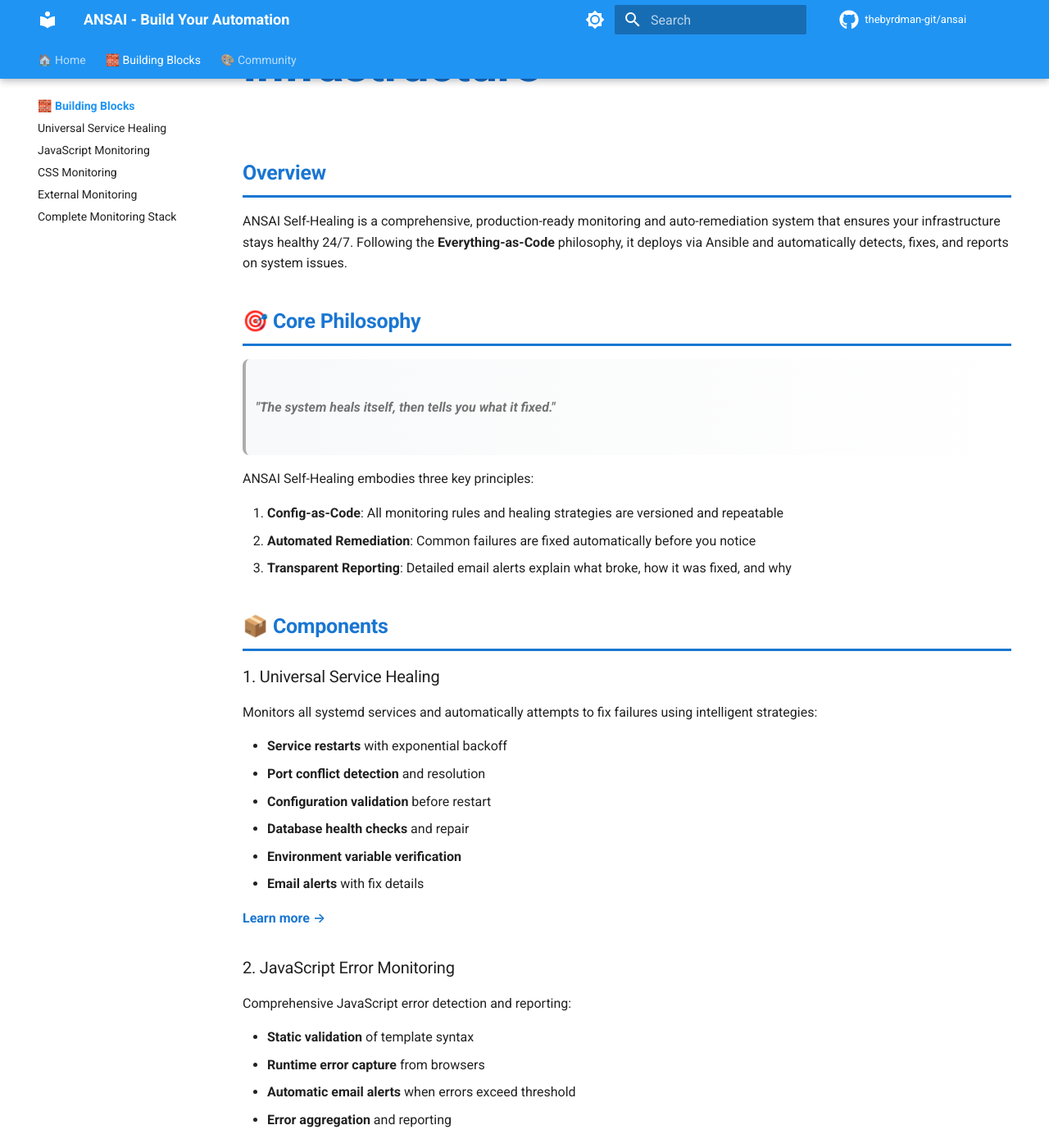
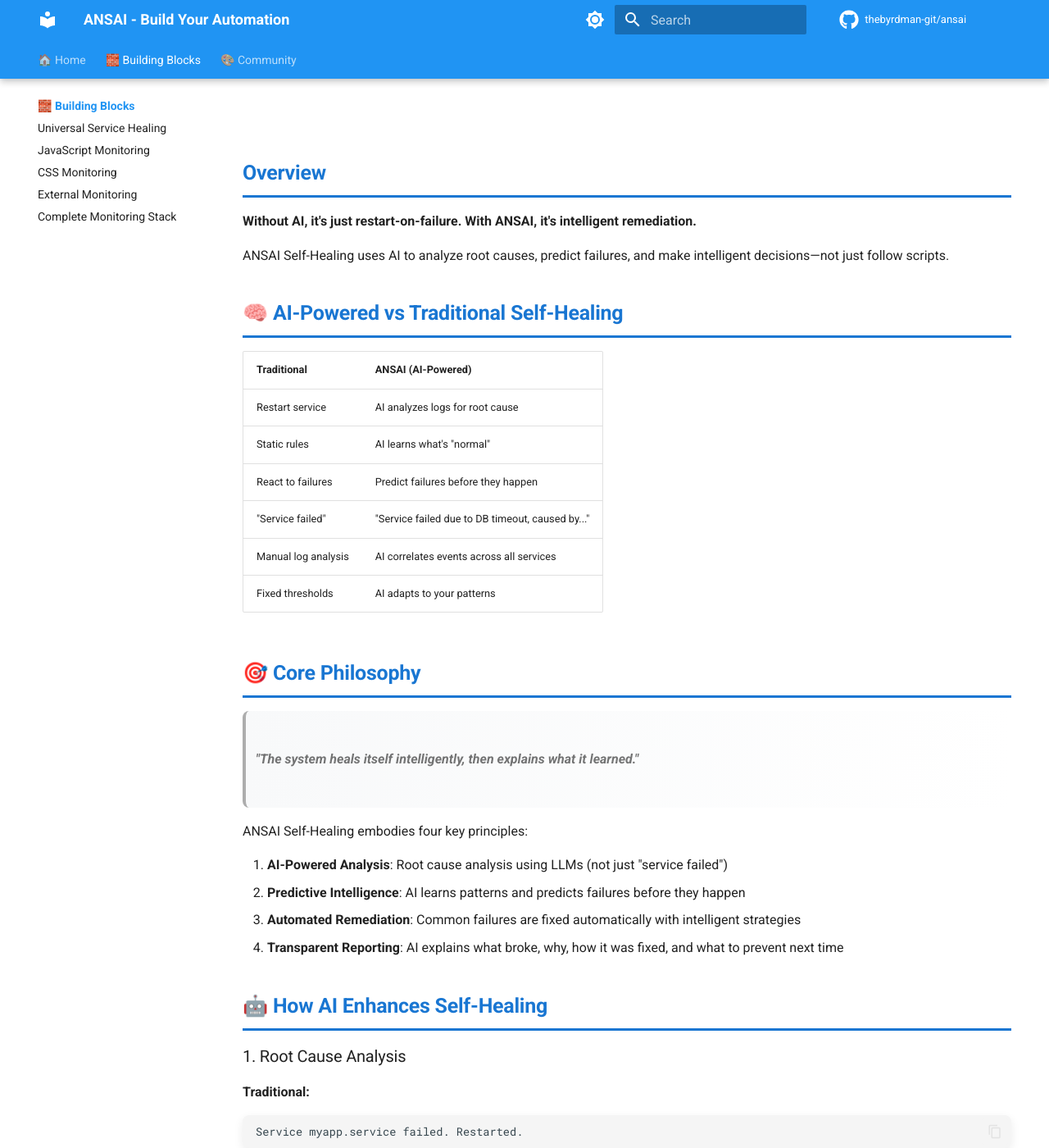
Before and after one commit to thebyrdman-git/ansai, an MkDocs documentation site: the page built from docs/self-healing/index.md, in a window 1280 px wide and 1400 px high, scrolled down 224 px. Shown: the whole window at 82% size. Built offline with MkDocs 1.6.1 and Material for MkDocs 9.7.7, drawn with Linux system fonts in a browser that asks for light colours; comment, search, counter and statistics services are not loaded; some of the changed text lies outside the part shown.

Commit message:
feat: Complete AI integration workflows + docs
FABRIC AI WORKFLOW ✅:
- ansai-fabric script (AI-powered text processing)
- Analyze, summarize, extract, redact, explain
- Integrates with LiteLLM proxy
- Supports Fabric patterns (analyze_logs, etc.)

AI INTEGRATION GUIDE ✅:
- Comprehensive guide for both LiteLLM and Fabric
- Real-world use cases (root cause, cost optimization)
- Security & privacy best practices
- Integration examples with ANSAI workflows
- Cost comparison table

SELF-HEALING DOCS UPDATED ✅:
- AI-Powered vs Traditional comparison table
- Root cause analysis examples (AI explains WHY)
- Predictive failure detection (AI predicts before crash)
- Event correlation (AI connects dots across services)
- 'Without AI, it's just restart-on-failure'

EXAMPLES:
- Root cause: 'DB timeout caused by traffic spike'
- Predictive: 'Memory leak detected, will OOM in 6h'
- Correlation: 'Disk contention from backup job'

READY FOR LAUNCH! 🚀

````diff
--- a/docs/self-healing/index.md
+++ b/docs/self-healing/index.md
@@ -1,18 +1,95 @@
-# 🛡️ ANSAI Self-Healing Infrastructure
+# 🛡️ ANSAI AI-Powered Self-Healing
 
 ## Overview
 
-ANSAI Self-Healing is a comprehensive, production-ready monitoring and auto-remediation system that ensures your infrastructure stays healthy 24/7. Following the **Everything-as-Code** philosophy, it deploys via Ansible and automatically detects, fixes, and reports on system issues.
+**Without AI, it's just restart-on-failure. With ANSAI, it's intelligent remediation.**
+
+ANSAI Self-Healing uses AI to analyze root causes, predict failures, and make intelligent decisions—not just follow scripts.
+
+## 🧠 AI-Powered vs Traditional Self-Healing
+
+| **Traditional** | **ANSAI (AI-Powered)** |
+|----------------|----------------------|
+| Restart service | AI analyzes logs for root cause |
+| Static rules | AI learns what's "normal" |
+| React to failures | Predict failures before they happen |
+| "Service failed" | "Service failed due to DB timeout, caused by..." |
+| Manual log analysis | AI correlates events across all services |
+| Fixed thresholds | AI adapts to your patterns |
 
 ## 🎯 Core Philosophy
 
-> **"The system heals itself, then tells you what it fixed."**
+> **"The system heals itself intelligently, then explains what it learned."**
 
-ANSAI Self-Healing embodies three key principles:
+ANSAI Self-Healing embodies four key principles:
 
-1. **Config-as-Code**: All monitoring rules and healing strategies are versioned and repeatable
-2. **Automated Remediation**: Common failures are fixed automatically before you notice
-3. **Transparent Reporting**: Detailed email alerts explain what broke, how it was fixed, and why
+1. **AI-Powered Analysis**: Root cause analysis using LLMs (not just "service failed")
+2. **Predictive Intelligence**: AI learns patterns and predicts failures before they happen
+3. **Automated Remediation**: Common failures are fixed automatically with intelligent strategies
+4. **Transparent Reporting**: AI explains what broke, why, how it was fixed, and what to prevent next time
+
+## 🤖 How AI Enhances Self-Healing
+
+### 1. Root Cause Analysis
+
+**Traditional:**
+```
+Service myapp.service failed. Restarted.
+```
+
+**With ANSAI AI:**
+```
+Service myapp.service failed.
+
+AI Root Cause Analysis:
+- Primary: Database connection timeout (10.0.1.5:5432)
+- Contributing: DB CPU at 95% for 15min
+- Trigger: Traffic spike (+50%) from new feature
+- Correlation: Connection pool exhausted (100/100)
+
+Intelligent Remediation:
+1. Restarted service (immediate)
+2. Scaled DB read replicas (preventive)
+3. Added rate limit to new endpoint (protective)
+
+Recommendations:
+- Increase connection pool to 200
+- Add connection pool monitoring
+- Review new feature's DB query efficiency
+```
+
+### 2. Predictive Failure Detection
+
+AI learns your baselines and predicts problems:
+
+```bash
+# AI detected pattern
+Memory usage growing linearly at 50MB/hour.
+Will reach limit in 6 hours.
+Probable memory leak in new deployment.
+
+Preventive Action Taken:
+- Scheduled restart during low traffic (02:00)
+- Created memory profile for analysis
+- Alerted dev team with leak signature
+```
+
+### 3. Event Correlation
+
+AI connects the dots across services:
+
+```bash
+# Multiple seemingly-unrelated events
+Event 1: Web server slow responses
+Event 2: Database checkpoint taking 5min
+Event 3: Disk I/O at 100%
+
+AI Correlation:
+Root cause: Disk contention from backup job
+All symptoms trace to storage bottleneck.
+
+Solution: Rescheduled backup to off-peak hours.
+```
 
 ## 📦 Components
 
````
Also changed, not shown: examples/workflows/ai-integration/README.md (added, +385 -0 lines), 1 other file.
